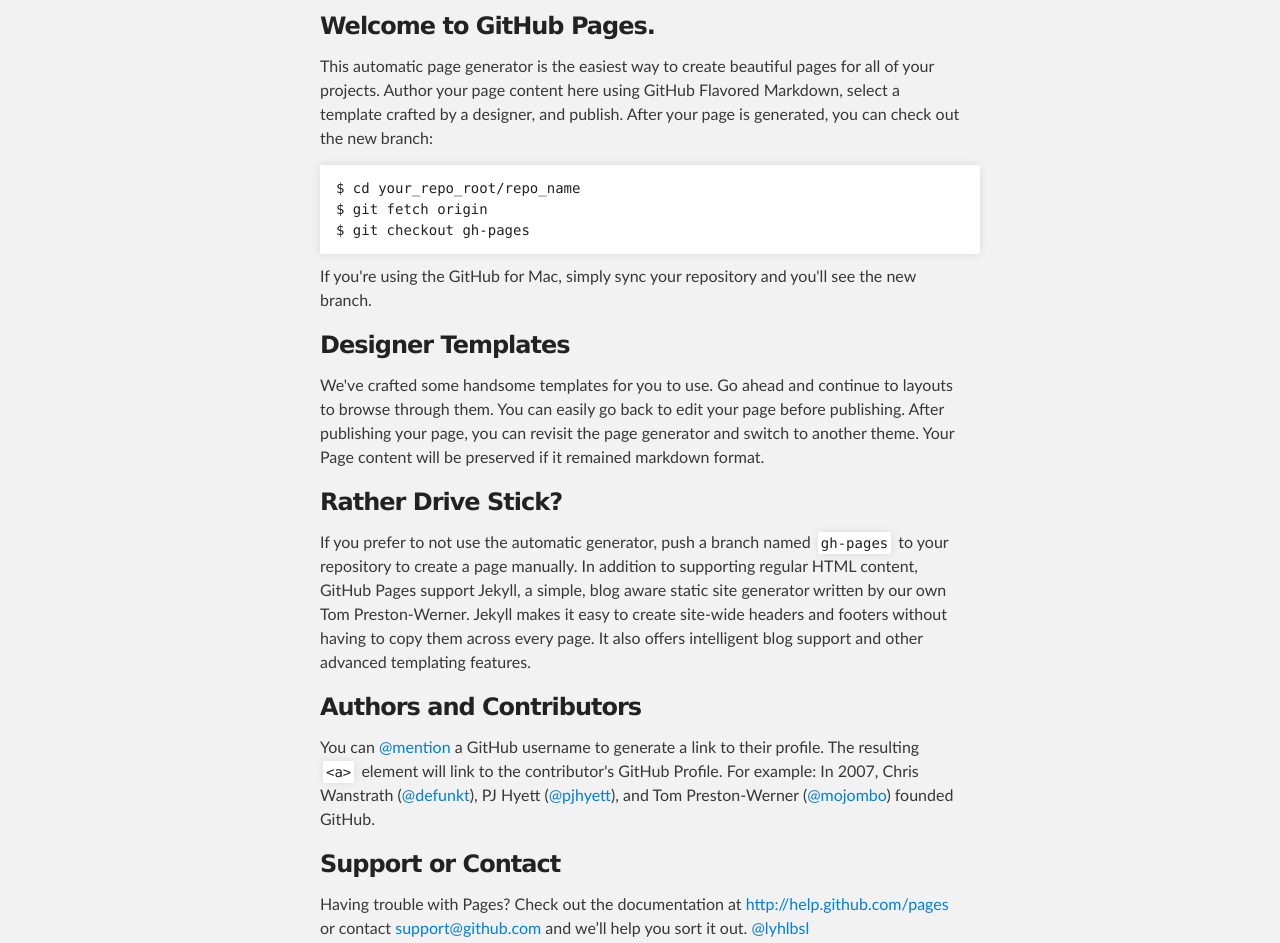
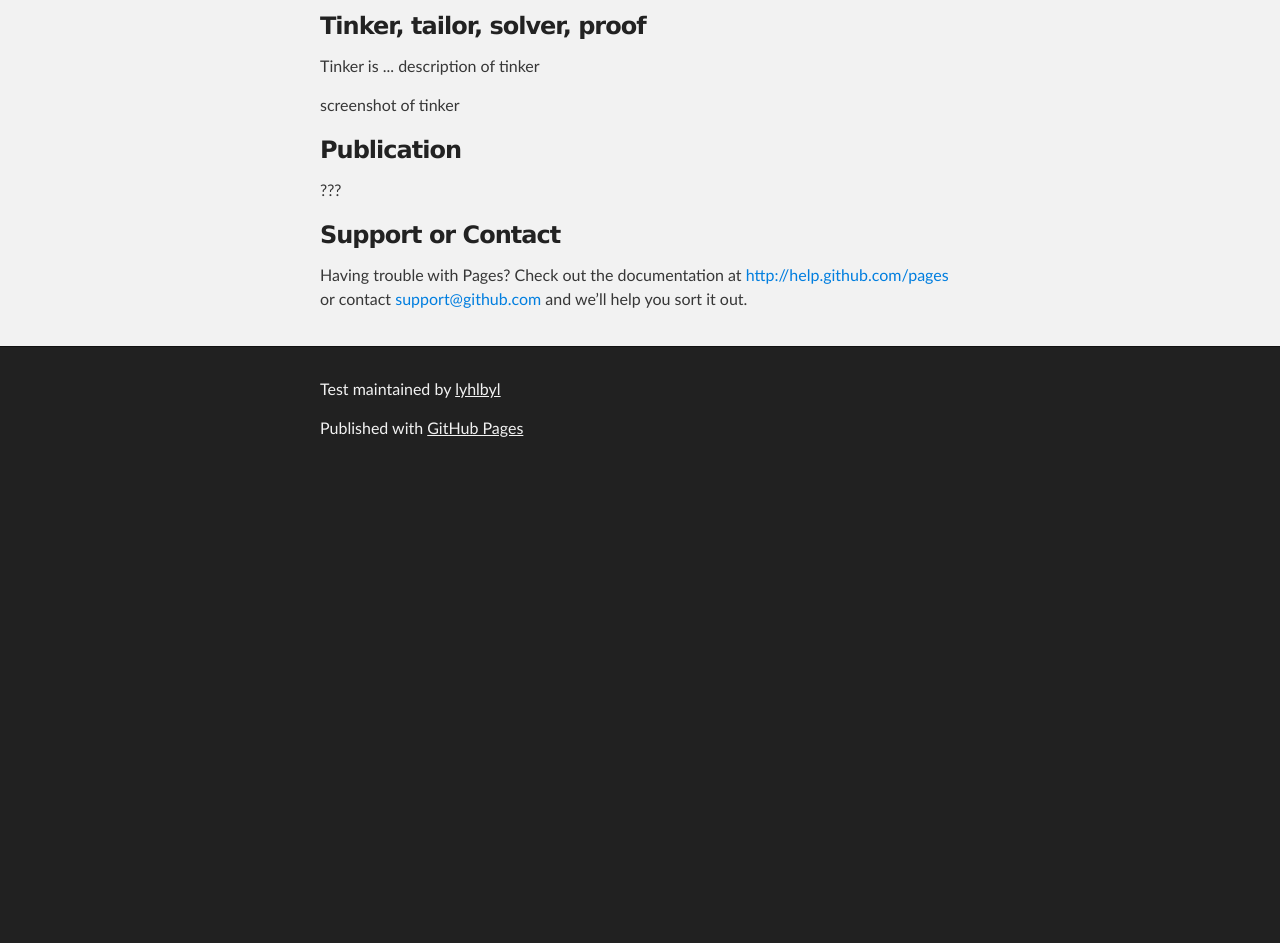
Before and after one commit to lyhlbyl/test, a plain HTML site: page index.html in a window 1280 px wide. Shown: the part 252-1195 px from the top of the page. After the commit the page ends 800 px from the top, so only its background shows below. Drawn offline with Linux system fonts and the light colour scheme.

```diff
--- a/index.html
+++ b/index.html
@@ -32,37 +32,21 @@
     <div id="main_content_wrap" class="outer">
       <section id="main_content" class="inner">
         <h3>
-<a name="welcome-to-github-pages" class="anchor" href="#welcome-to-github-pages"><span class="octicon octicon-link"></span></a>Welcome to GitHub Pages.</h3>
+<a name="tinker-tailor-solver-proof" class="anchor" href="#tinker-tailor-solver-proof"><span class="octicon octicon-link"></span></a>Tinker, tailor, solver, proof</h3>
 
-<p>This automatic page generator is the easiest way to create beautiful pages for all of your projects. Author your page content here using GitHub Flavored Markdown, select a template crafted by a designer, and publish. After your page is generated, you can check out the new branch:</p>
+<p>Tinker is ... description of tinker</p>
 
-<pre><code>$ cd your_repo_root/repo_name
-$ git fetch origin
-$ git checkout gh-pages
-</code></pre>
-
-<p>If you're using the GitHub for Mac, simply sync your repository and you'll see the new branch.</p>
+<p>screenshot of tinker</p>
 
 <h3>
-<a name="designer-templates" class="anchor" href="#designer-templates"><span class="octicon octicon-link"></span></a>Designer Templates</h3>
+<a name="publication" class="anchor" href="#publication"><span class="octicon octicon-link"></span></a>Publication</h3>
 
-<p>We've crafted some handsome templates for you to use. Go ahead and continue to layouts to browse through them. You can easily go back to edit your page before publishing. After publishing your page, you can revisit the page generator and switch to another theme. Your Page content will be preserved if it remained markdown format.</p>
-
-<h3>
-<a name="rather-drive-stick" class="anchor" href="#rather-drive-stick"><span class="octicon octicon-link"></span></a>Rather Drive Stick?</h3>
-
-<p>If you prefer to not use the automatic generator, push a branch named <code>gh-pages</code> to your repository to create a page manually. In addition to supporting regular HTML content, GitHub Pages support Jekyll, a simple, blog aware static site generator written by our own Tom Preston-Werner. Jekyll makes it easy to create site-wide headers and footers without having to copy them across every page. It also offers intelligent blog support and other advanced templating features.</p>
-
-<h3>
-<a name="authors-and-contributors" class="anchor" href="#authors-and-contributors"><span class="octicon octicon-link"></span></a>Authors and Contributors</h3>
-
-<p>You can <a href="https://github.com/blog/821" class="user-mention">@mention</a> a GitHub username to generate a link to their profile. The resulting <code>&lt;a&gt;</code> element will link to the contributor's GitHub Profile. For example: In 2007, Chris Wanstrath (<a href="https://github.com/defunkt" class="user-mention">@defunkt</a>), PJ Hyett (<a href="https://github.com/pjhyett" class="user-mention">@pjhyett</a>), and Tom Preston-Werner (<a href="https://github.com/mojombo" class="user-mention">@mojombo</a>) founded GitHub.</p>
+<p>???</p>
 
 <h3>
 <a name="support-or-contact" class="anchor" href="#support-or-contact"><span class="octicon octicon-link"></span></a>Support or Contact</h3>
 
-<p>Having trouble with Pages? Check out the documentation at <a href="http://help.github.com/pages">http://help.github.com/pages</a> or contact <a href="mailto:support@github.com">support@github.com</a> and we’ll help you sort it out.
-<a href="https://github.com/lyhlbsl" class="user-mention">@lyhlbsl</a></p>
+<p>Having trouble with Pages? Check out the documentation at <a href="http://help.github.com/pages">http://help.github.com/pages</a> or contact <a href="mailto:support@github.com">support@github.com</a> and we’ll help you sort it out.</p>
       </section>
     </div>
 
```
Also changed, not shown: params.json (+1 -1 lines).
